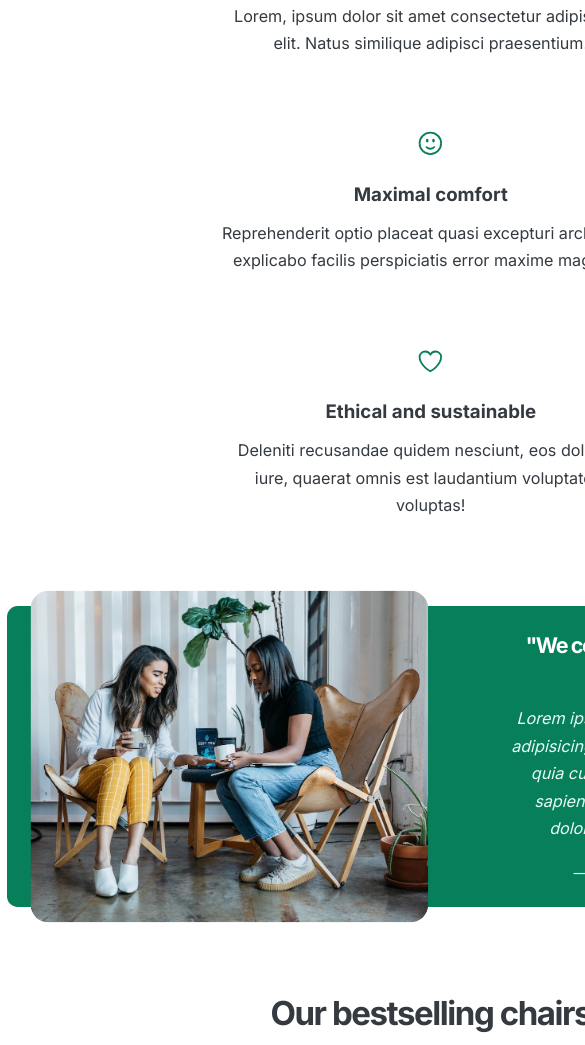
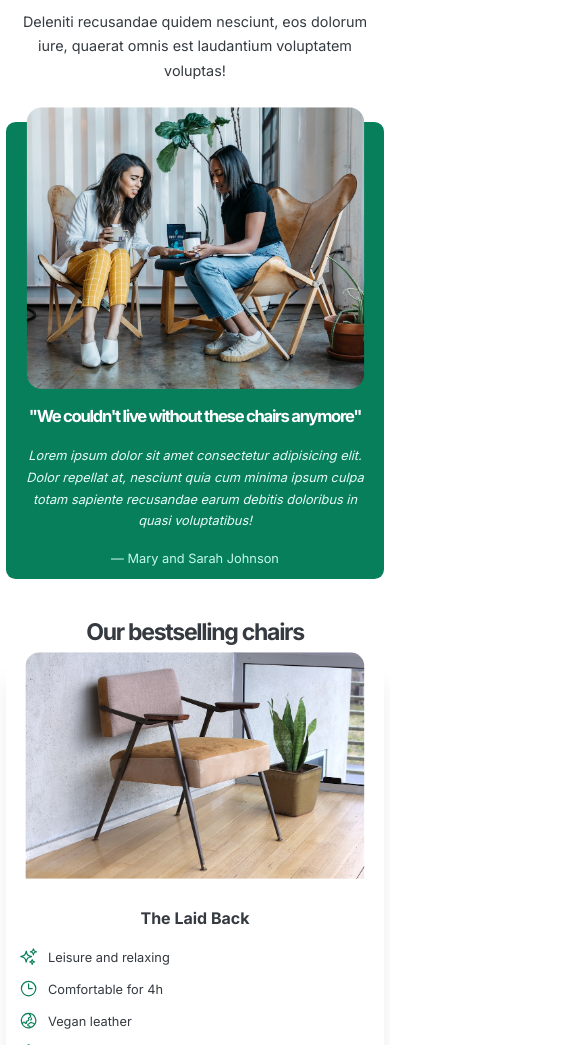
Before and after one commit to Jorstern7/Design, a plain HTML site: page index.html in a window 390 px wide. Shown: the part 955-2000 px from the top of the page, 585 px wide, since content can reach past the window. Drawn offline with Linux system fonts and the light colour scheme.

Commit message:
Media querries

```diff
--- a/DesignQuerries.css
+++ b/DesignQuerries.css
@@ -101,11 +101,13 @@
   }
 
   .img-customer {
-    transform: scale(165%);
+    transform: scale(1.6);
+    margin-bottom: 5rem;
   }
 
   .img-cart img {
-    transform: scale(150%);
+    transform: scale(1.5);
+    margin-bottom: 4rem;
   }
 }
 
@@ -117,7 +119,7 @@
   header {
     column-gap: 2.5rem;
     margin-top: 1.6rem;
-    grid-template-columns: 70%;
+    grid-template-columns: 1fr;
     text-align: center;
     justify-content: center;
   }
@@ -141,7 +143,7 @@
   }
 
   .grid-3-cols {
-    grid-template-columns: 50%;
+    grid-template-columns: 1fr;
     text-align: center;
     align-items: center;
     justify-content: center;
@@ -149,15 +151,72 @@
   }
 
   .img-customer {
-    transform: scale(165%);
+    transform: scale(1.6); /* 165% */
+    margin-bottom: 4rem;
   }
 
   .img-cart img {
-    transform: scale(150%);
+    transform: scale(1.5); /* 150% */
+    margin-bottom: 4rem;
   }
 
   .container {
     padding: 0 0.5rem;
+  }
+}
+
+/* For tablets and smaller screens (max-width: 768px) */
+@media (max-width: 48em) {
+  .container {
+    width: 100%;
+    padding: 0 1rem;
+  }
+
+  header,
+  section {
+    margin-bottom: 4rem; /* 64px */
+  }
+
+  h2 {
+    margin-bottom: 2rem; /* 32px */
+    font-size: 2rem; /* 32px */
+  }
+
+  .grid-3-cols {
+    grid-template-columns: 1fr;
+    row-gap: 2rem; /* 32px */
+    column-gap: 2rem; /* 32px */
+  }
+
+  header {
+    grid-template-columns: 1fr;
+    column-gap: 2rem; /* 32px */
+    margin-top: 2rem; /* 32px */
+  }
+
+  h1 {
+    font-size: 2.25rem; /* 36px */
+  }
+
+  .header-text {
+    font-size: 1rem; /* 16px */
+  }
+
+  .testimonial-box {
+    grid-column: 1 / -1;
+  }
+
+  .chair-box {
+    padding: 1.5rem; /* 24px */
+  }
+
+  .chair-details {
+    margin-bottom: 2rem; /* 32px */
+  }
+
+  /* Remove border-bottom for body */
+  body {
+    border-bottom: none;
   }
 }
 
@@ -166,49 +225,63 @@
 /* *************************** */
 
 @media (max-width: 30em) {
-  header {
-    column-gap: 2.5rem;
-    margin-top: 1.6rem;
-    grid-template-columns: 70%;
-    text-align: center;
-    justify-content: center;
-  }
-
-  body {
-    border-bottom: none;
-  }
-
-  img {
-    width: 60%;
-    margin: 2rem auto;
-  }
-
-  section h2 {
-    text-align: center;
-  }
-
-  .footer-box {
-    width: 80%;
-    margin: 0 auto;
-  }
-
-  .grid-3-cols {
-    grid-template-columns: 50%;
-    text-align: center;
-    align-items: center;
-    justify-content: center;
-    row-gap: 5rem;
-  }
-
-  .img-customer {
-    transform: scale(165%);
-  }
-
-  .img-cart img {
-    transform: scale(150%);
+  html {
+    font-size: 80%;
   }
 
   .container {
     padding: 0 0.5rem;
   }
+
+  header,
+  section {
+    margin-bottom: 3rem; /* 48px */
+  }
+
+  h2 {
+    margin-bottom: 1.5rem; /* 24px */
+    font-size: 1.8rem; /* 28.8px */
+  }
+
+  header {
+    margin-top: 1.5rem; /* 24px */
+  }
+
+  h1 {
+    font-size: 2rem; /* 32px */
+  }
+
+  .header-text {
+    font-size: 0.9rem; /* 14.4px */
+  }
+
+  .grid-3-cols {
+    row-gap: 1.5rem; /* 24px */
+    column-gap: 1.5rem; /* 24px */
+  }
+
+  .testimonial-section {
+    padding: 1rem; /* 16px */
+  }
+
+  .testimonial-box h2 {
+    font-size: 1.3rem; /* 20.8px */
+  }
+
+  .testimonial-text {
+    font-size: 1rem; /* 16px */
+  }
+
+  .chair-box {
+    padding: 1rem; /* 16px */
+  }
+
+  .chair-details {
+    margin-bottom: 1.5rem; /* 24px */
+  }
+
+  /* Remove border-bottom for body */
+  body {
+    border-bottom: none;
+  }
 }
```
